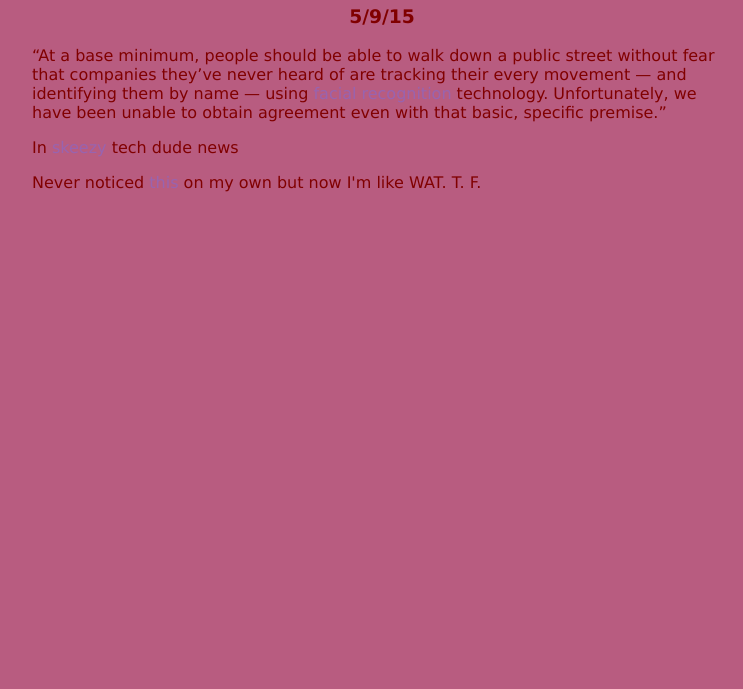
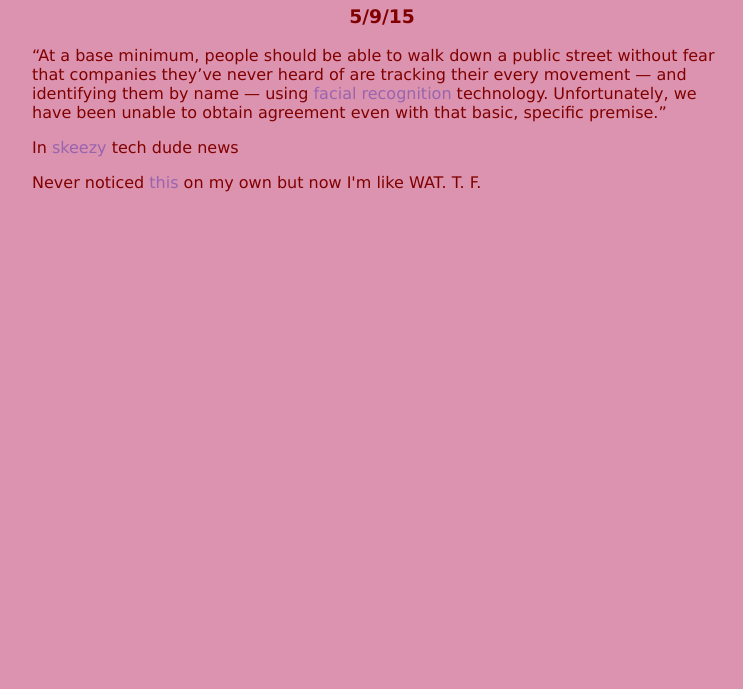
Before and after one commit to isabelck/isabelck.github.io, a plain HTML site: page index.html in a window 1280 px wide. Shown: the part 111-800 px from the top of the page, without its empty margins (258-1001 px from the left). Drawn offline with Linux system fonts and the light colour scheme.

Commit message:
background color

```diff
--- a/css.css
+++ b/css.css
@@ -2,7 +2,7 @@ body {
 	text-align: center;
 	font-family: Verdana;
 	color: #800000;
-	background-color: #B85C80;
+	background-color: #DC93AF;
 }
 p {
 	text-align: left;
```
